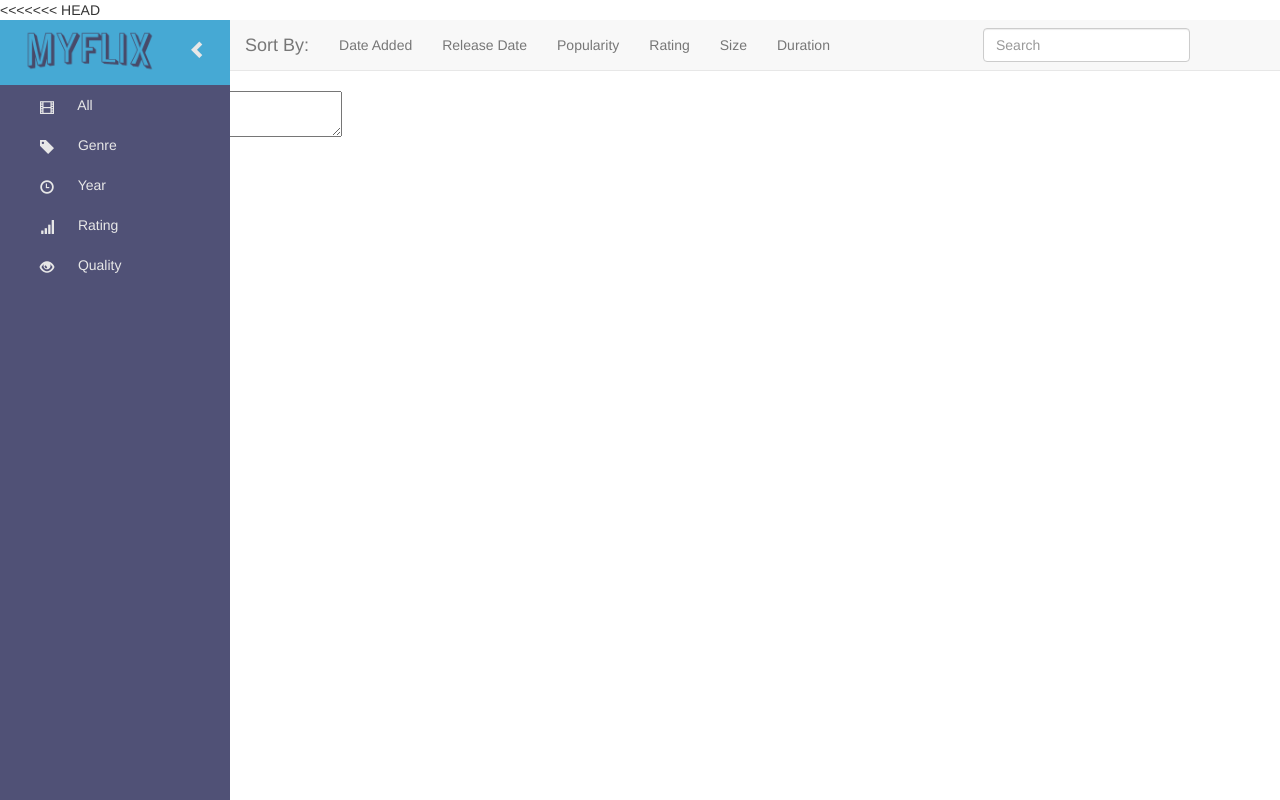
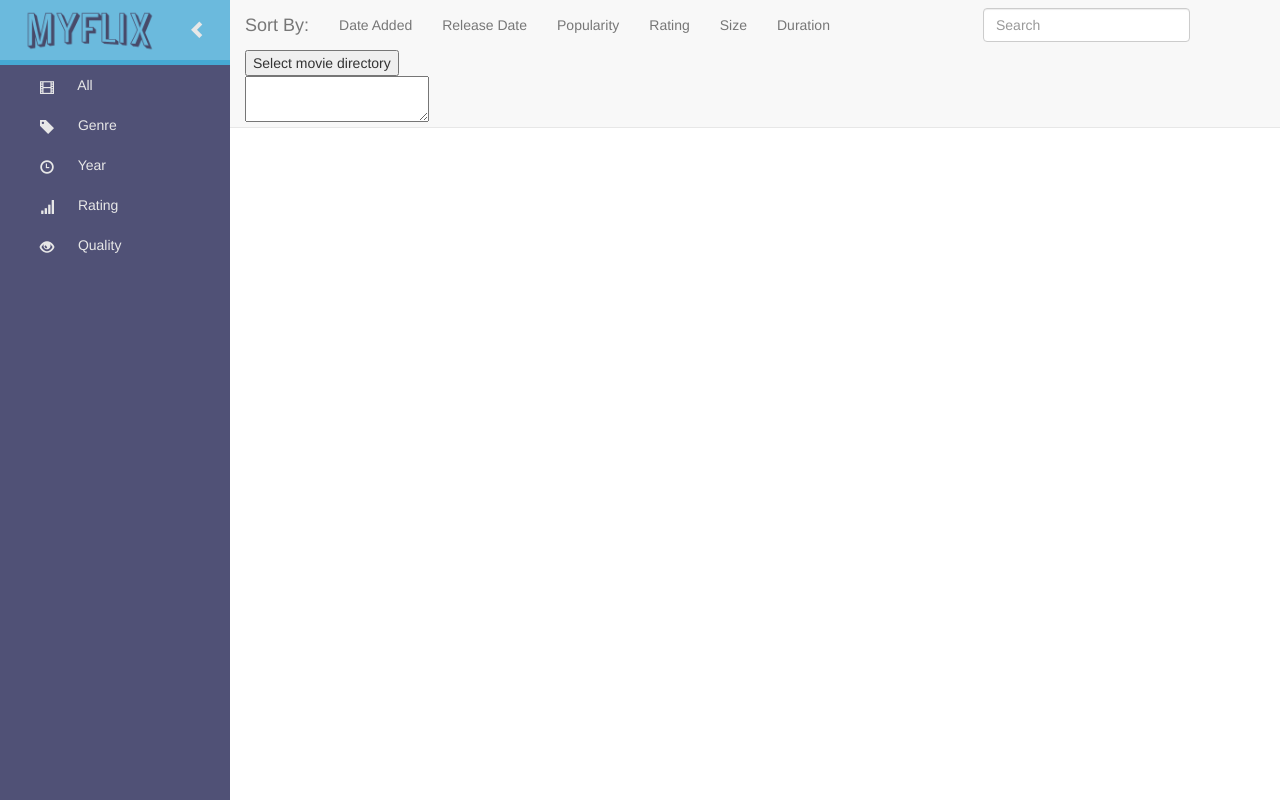
Before and after one commit to rajdeep26/myflix, a browser extension: page index.html in a window 1280 px wide. Shown: the top 800 px of the page. Drawn offline with nearby package versions, Linux system fonts and the light colour scheme.

Commit message:
* Removing unwanted code.

```diff
--- a/bower.json
+++ b/bower.json
@@ -10,7 +10,8 @@
   ],
   "authors": [
     "Mahesh",
-    "Rajdeep and valindo"
+    "Rajdeep Mandrekar",
+    "Valindo Godinho"
   ],
   "license": "MIT",
   "ignore": [
--- a/index.html
+++ b/index.html
@@ -2,7 +2,6 @@
 <html lang="en">
   <head>
     <meta charset="utf-8">
-<<<<<<< HEAD
     <meta http-equiv="X-UA-Compatible" content="IE=edge">
     <meta name="viewport" content="width=device-width, initial-scale=1">
     <!-- The above 3 meta tags *must* come first in the head; any other head content must come *after* these tags -->
@@ -101,7 +100,12 @@
                     <li><a href="#contact">Size</a></li>
                     <li><a href="#contact">Duration</a></li>
                   </ul>
+                </div>
 
+                <div>
+                  <button id="chooseDirectoryID">Select movie directory</button><br/>
+                  <textarea>
+                  </textarea>
                 </div>
               </div>
               <div class="col-lg-3">
@@ -122,12 +126,8 @@
     </div>
     <!-- End Wrapper -->
 
-    <button id="chooseDirectoryID">Select movie directory</button>
-
-    <textarea></textarea>
-
     <!-- jQuery (necessary for Bootstrap's JavaScript plugins) -->
-    <script src="https://ajax.googleapis.com/ajax/libs/jquery/1.11.3/jquery.min.js"></script>
+    <script src="bower_components/jquery/dist/jquery.min.js"></script>
     <!-- Include all compiled plugins (below), or include individual files as needed -->
     <script src="bower_components/bootstrap/dist/js/bootstrap.min.js"></script>
     <script src="js/app.js"></script>
```
